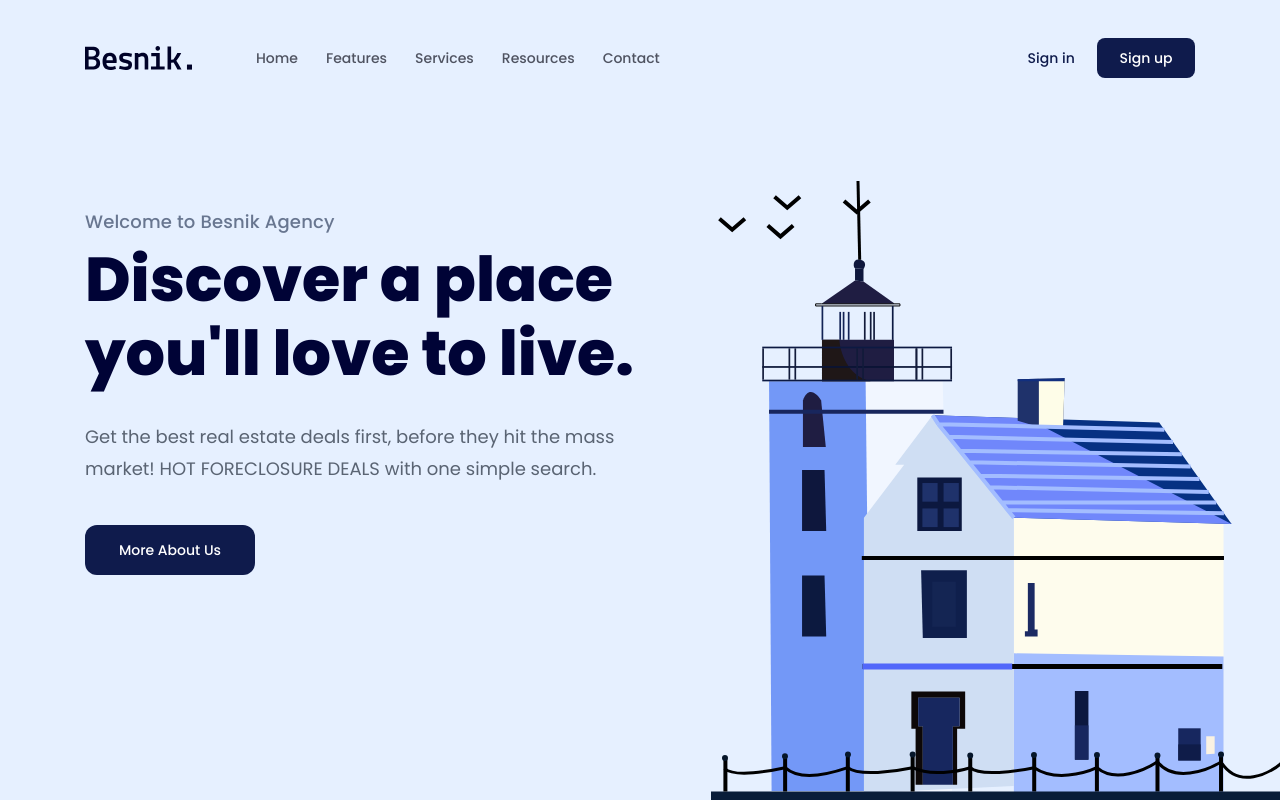
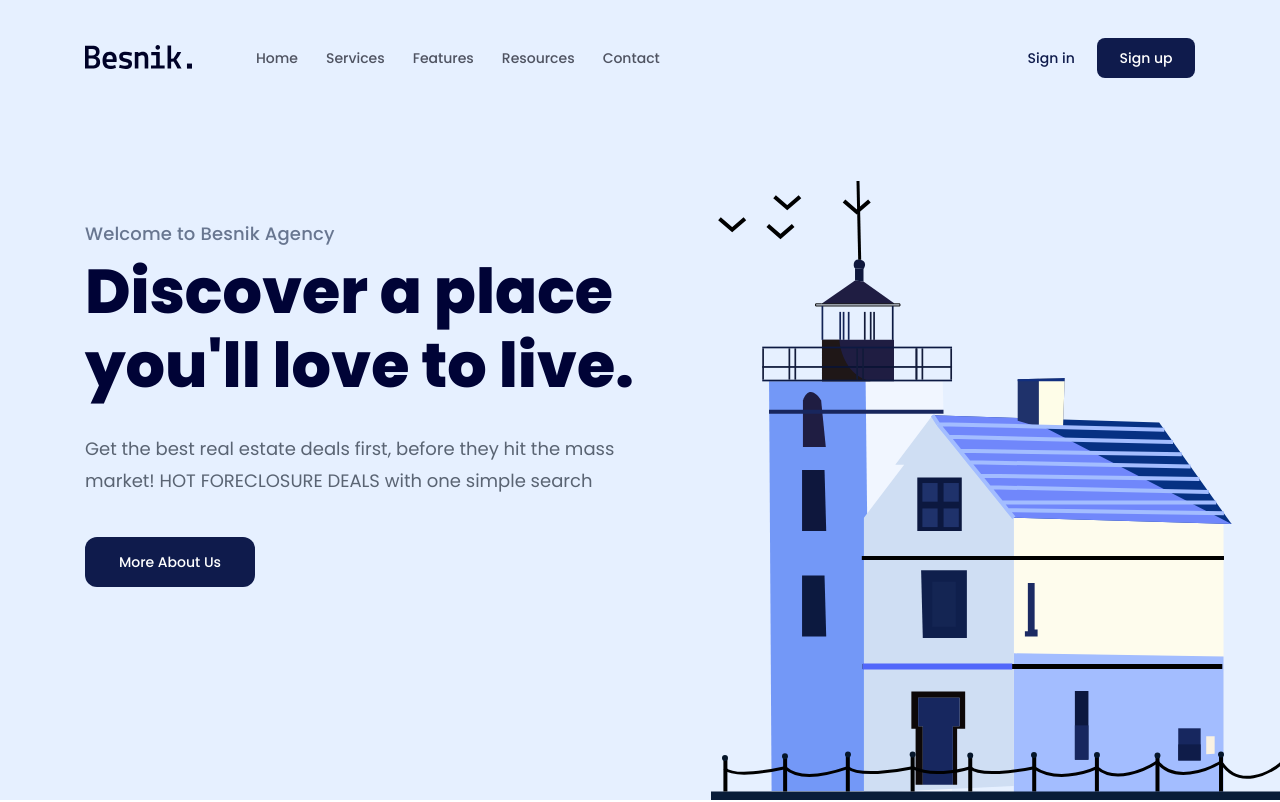
Before and after one commit to tuan782000/HTML-CSS_Pro_Project01, a plain HTML site: page index.html in a window 1280 px wide. Shown: the top 802 px of the page. Drawn offline with Linux system fonts and the light colour scheme; files whose address does not match are found by name.

Commit message:
fix all bug

```diff
--- a/assets/css/styles.css
+++ b/assets/css/styles.css
@@ -5,6 +5,11 @@
 
 :root {
     --primary-color: #0f1b4c;
+}
+
+html,
+body {
+    scroll-behavior: smooth;
 }
 
 html {
@@ -60,16 +65,26 @@ a {
 }
 
 /* header */
-.header {
+.fixed-header {
     background: #e6f0ff;
-    height: 100vh;
+    padding-top: 26px;
+    position: sticky;
+    top: -26px;
+    z-index: 1;
+}
+
+.hero-wrap {
     position: relative;
+    display: flex;
+    flex-direction: column;
+    background: #e6f0ff;
+    height: calc(100vh - 90px);
 }
 
 .navbar {
     display: flex;
     align-items: center;
-    padding-top: 38px;
+    padding: 12px 0;
 }
 
 .navbar ul {
@@ -77,7 +92,7 @@ a {
     margin-left: 50px;
 }
 
-.navbar .action {
+.navbar .actions {
     margin-left: auto;
 }
 
@@ -185,7 +200,7 @@ a {
     display: flex;
     align-items: center;
     height: 90px;
-    padding:  0 42px;
+    padding: 0 42px;
     border-radius: 12px;
 }
 
--- a/index.html
+++ b/index.html
@@ -14,27 +14,38 @@
         <link rel="stylesheet" href="assets/css/styles.css" />
     </head>
     <body>
-        <main>
+        <main id="home">
             <!-- Header -->
-            <header class="header">
+            <header class="fixed-header">
                 <div class="content">
+                    <!-- Navbar -->
                     <nav class="navbar">
                         <!-- Logo -->
-                        <img src="assets/img/Logo.svg" alt="Besnik." />
+                        <a href="#">
+                            <img src="./assets/img/logo.svg" alt="Besnik." />
+                        </a>
+
                         <!-- Navigation -->
                         <ul>
-                            <li><a href="#!">Home</a></li>
-                            <li><a href="#!">Features</a></li>
-                            <li><a href="#!">Services</a></li>
-                            <li><a href="#!">Resources</a></li>
-                            <li><a href="#!">Contact</a></li>
+                            <li><a href="#home">Home</a></li>
+                            <li><a href="#services">Services</a></li>
+                            <li><a href="#features">Features</a></li>
+                            <li><a href="#resources">Resources</a></li>
+                            <li><a href="#contact">Contact</a></li>
                         </ul>
+
                         <!-- Action -->
-                        <div class="action">
+                        <div class="actions">
                             <a href="#!" class="action-link">Sign in</a>
                             <a href="#!" class="btn action-btn">Sign up</a>
                         </div>
                     </nav>
+                </div>
+            </header>
+
+            <!-- Hero -->
+            <div class="hero-wrap">
+                <div class="content">
                     <div class="hero">
                         <div class="info">
                             <p class="sub-title">Welcome to Besnik Agency</p>
@@ -44,10 +55,11 @@
                             <p class="desc">
                                 Get the best real estate deals first, before
                                 they hit the mass market! HOT FORECLOSURE DEALS
-                                with one simple search.
+                                with one simple search
                             </p>
                             <a href="#!" class="btn hero-cta">More About Us</a>
                         </div>
+
                         <img
                             src="./assets/img/hero-img.svg"
                             alt="Discover a place you'll love to live."
@@ -55,7 +67,7 @@
                         />
                     </div>
                 </div>
-            </header>
+            </div>
 
             <!-- Clients -->
             <div class="clients">
@@ -99,7 +111,7 @@
             </div>
 
             <!--Guides  -->
-            <div class="guides">
+            <div id="services" class="guides">
                 <div class="content">
                     <h2 class="sub-title">How its works?</h2>
                     <p class="desc">
@@ -165,7 +177,7 @@
             </div>
 
             <!-- featured properties -->
-            <div class="featured">
+            <div id="features" class="featured">
                 <div class="content">
                     <header>
                         <h2 class="sub-title">Featured Properties</h2>
@@ -316,7 +328,7 @@
             </div>
 
             <!-- Stats -->
-            <div class="stats">
+            <div id="resources" class="stats">
                 <div class="content">
                     <div class="row">
                         <div class="img-block">
@@ -488,7 +500,7 @@
             </div>
 
             <!-- subscription -->
-            <div class="subscription">
+            <div id="contact" class="subscription">
                 <div class="content">
                     <div class="body">
                         <div class="info">
```
